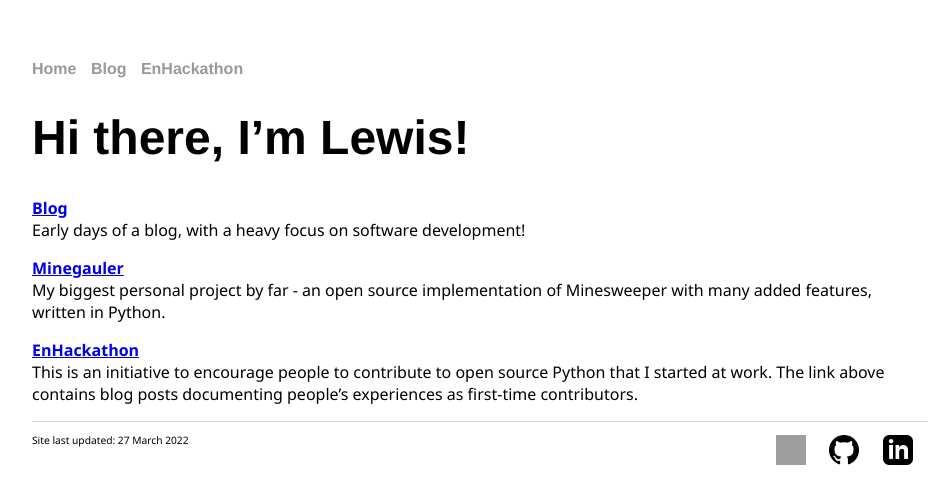
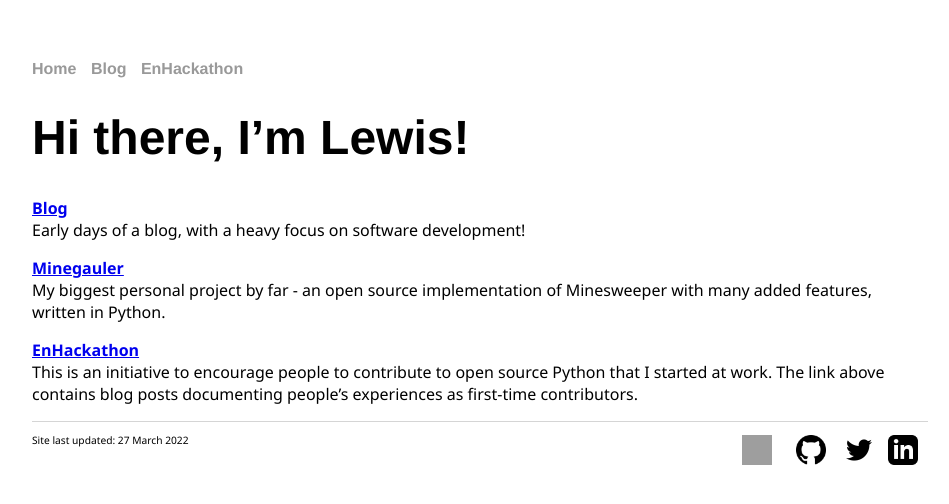
Before and after one commit to LewisGaul/LewisGaul.github.io, a Jekyll site: the page built from index.md, in a window 1280 px wide. Shown: the top 504 px of the page, without its empty margins (160-1109 px from the left). Built offline with Jekyll 4.4.1, drawn with Linux system fonts in a browser that asks for light colours; grey boxes are pictures that could not be loaded.

Commit message:
Add twitter button

```diff
--- a/_includes/footer.html
+++ b/_includes/footer.html
@@ -3,6 +3,7 @@
     <ul>
       <li class="email"><a href="mailto:lewis.gaul@gmail.com"></a></li>
       <li class="gh"><a href="https://github.com/LewisGaul"></a></li>
+      <li class="twitter"><a href="https://twitter.com/lewis_gaul"></a></li>
       <li class="in"><a href="https://uk.linkedin.com/in/lewis-gaul-573a47116"></a></li>
     </ul>
   </div>
--- a/_sass/main.scss
+++ b/_sass/main.scss
@@ -107,13 +107,13 @@ footer p {
 .social {
   float: right;
 }
-.email, .gh, .in {
+.email, .gh, .in .twitter {
   display: inline-block;
   height: 40px;
   width: 40px;
   text-align: center;
 }
-.email a, .gh a, .in a {
+.email a, .gh a, .in a, .twitter a {
   vertical-align: middle;
   cursor: pointer;
   display: inline-block;
@@ -131,6 +131,9 @@ footer p {
 }
 .in a {
   background-image: url("/assets/img/in.png");
+}
+.twitter a {
+  background-image: url("/assets/img/twitter.png");
 }
 
 
```
Also changed, not shown: assets/img/twitter.png (added).
